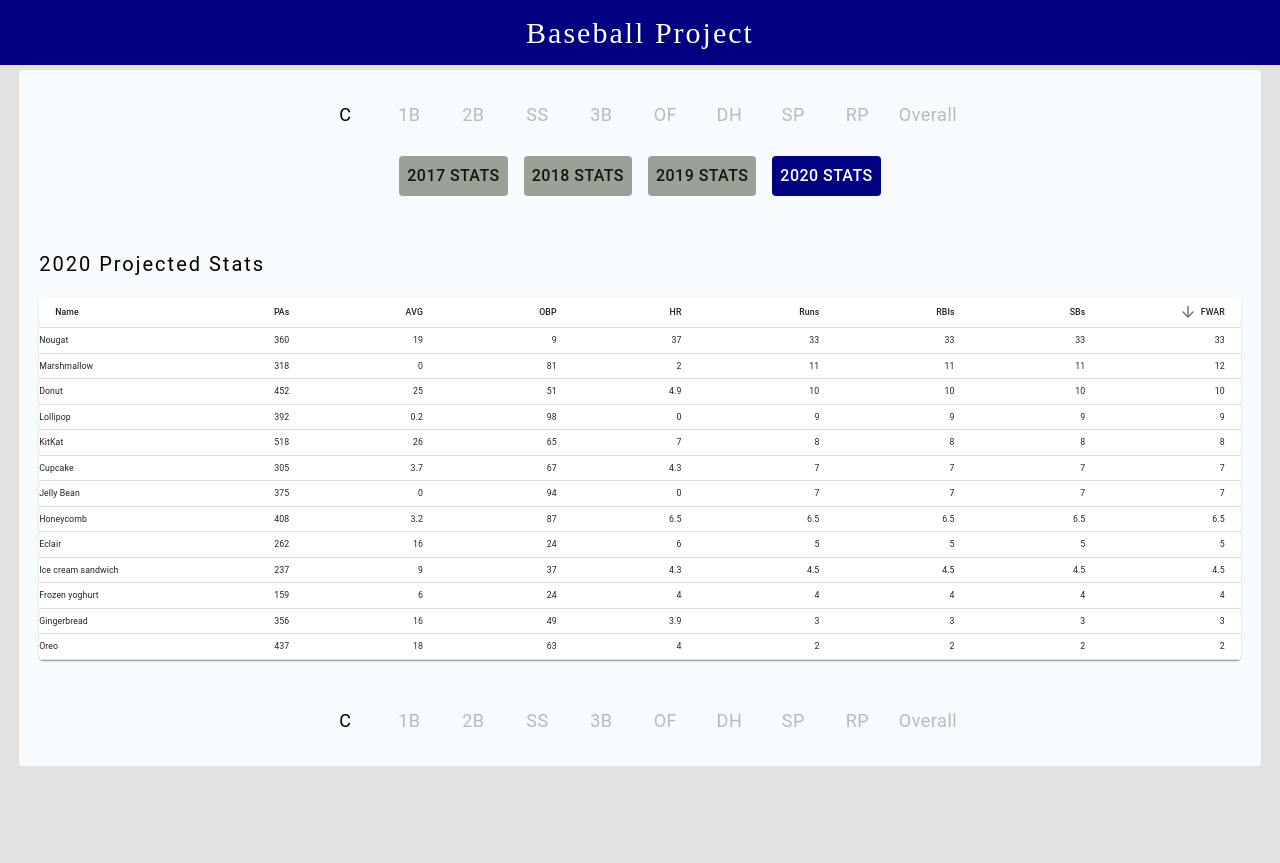
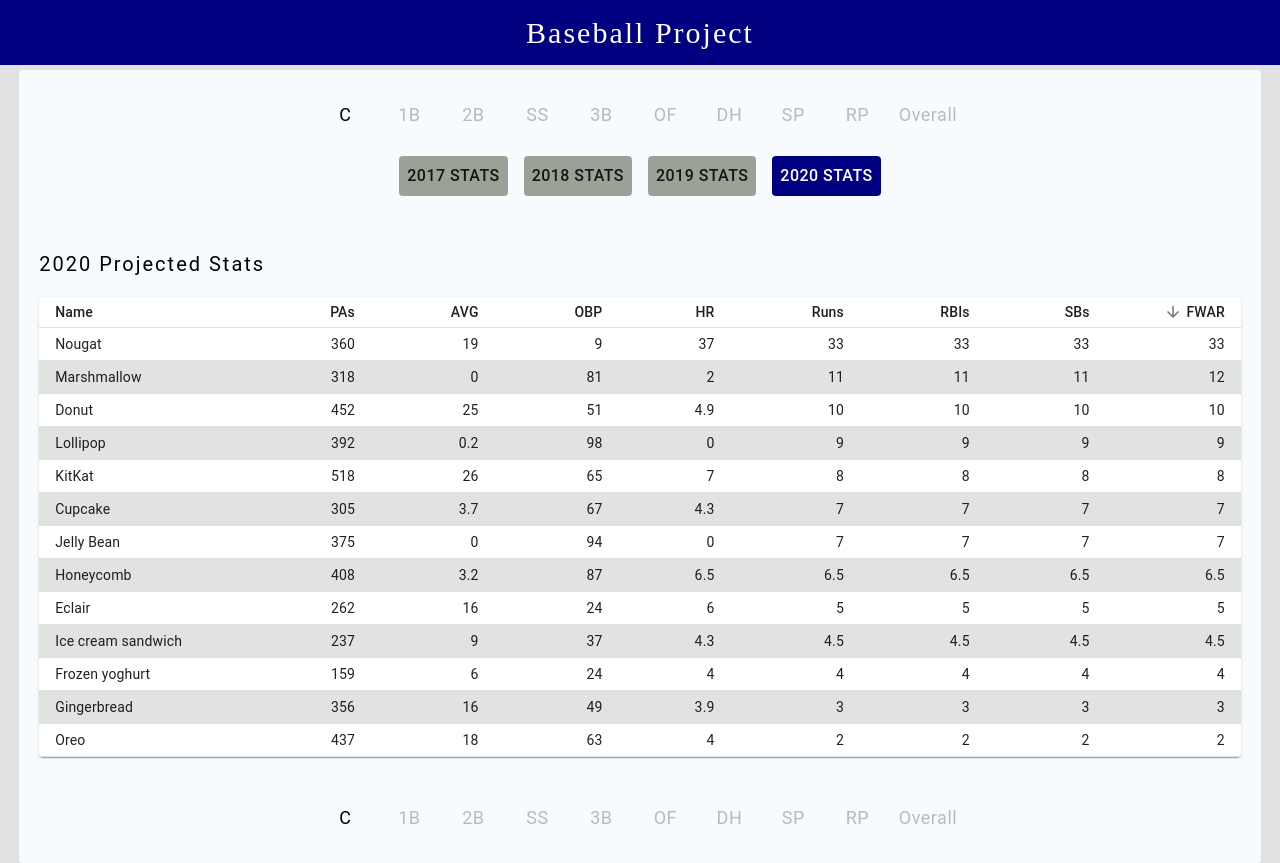
Before and after one commit to atonymartin20/BaseballProject, a React (Create React App) app in the folder frontend/: page /catchers in a window 1280 px wide. Before the commit the page ends 800 px from the top, so only its background shows below. Built offline with nearby package versions, Linux system fonts and the light colour scheme; no server answers.

Commit message:
2020 table completed

```diff
--- a/frontend/src/components/positionTable/enhancedTable2020.js
+++ b/frontend/src/components/positionTable/enhancedTable2020.js
@@ -9,7 +9,6 @@ import TableHead from '@material-ui/core/TableHead';
 import TableRow from '@material-ui/core/TableRow';
 import TableSortLabel from '@material-ui/core/TableSortLabel';
 import Paper from '@material-ui/core/Paper';
-
 
 function createData(name, PAs, AVG, OBP, HR, runs, RBIs, SBs, FWAR) {
     return { name, PAs, AVG, OBP, HR, runs, RBIs, SBs, FWAR };
@@ -40,19 +39,20 @@ function getSorting(order, orderBy) {
 }
 
 const headCells = [
-    { id: 'name', numeric: false, disablePadding: false, label: 'Name' },
-    { id: 'PAs', numeric: true, disablePadding: false, label: 'PAs' },
-    { id: 'AVG', numeric: true, disablePadding: false, label: 'AVG' },
-    { id: 'OBP', numeric: true, disablePadding: false, label: 'OBP' },
-    { id: 'HR', numeric: true, disablePadding: false, label: 'HR' },
-    { id: 'runs', numeric: true, disablePadding: false, label: 'Runs' },
-    { id: 'RBIs', numeric: true, disablePadding: false, label: 'RBIs' },
-    { id: 'SBs', numeric: true, disablePadding: false, label: 'SBs' },
-    { id: 'FWAR', numeric: true, disablePadding: false, label: 'FWAR' },
+    { id: 'name', numeric: false, label: 'Name', info: 'Name' },
+    { id: 'PAs', numeric: true, label: 'PAs', info: 'Plate Appearances' },
+    { id: 'AVG', numeric: true, label: 'AVG', info: 'Batting Average' },
+    { id: 'OBP', numeric: true, label: 'OBP', info: 'On Base Percentage' },
+    { id: 'HR', numeric: true, label: 'HR', info: 'Home Runs' },
+    { id: 'runs', numeric: true, label: 'Runs', info: 'Runs' },
+    { id: 'RBIs', numeric: true, label: 'RBIs', info: 'Runs Batted In' },
+    { id: 'SBs', numeric: true, label: 'SBs', info: 'Stolen Bases' },
+    { id: 'FWAR', numeric: true, label: 'FWAR', info: 'Fangraphs Wins Above Replacement' },
 ];
 
 function EnhancedTableHead(props) {
     const { classes, order, orderBy, onRequestSort } = props;
+
     const createSortHandler = property => event => {
         onRequestSort(event, property);
     };
@@ -64,8 +64,8 @@ function EnhancedTableHead(props) {
                     <TableCell
                         key={headCell.id}
                         align={headCell.numeric ? 'right' : 'left'}
-                        padding={headCell.disablePadding ? 'none' : 'default'}
                         sortDirection={orderBy === headCell.id ? order : false}
+                        className={classes.tableCell}
                     >
                         <TableSortLabel
                             active={orderBy === headCell.id}
@@ -102,7 +102,16 @@ const useStyles = makeStyles(theme => ({
         marginBottom: theme.spacing(2),
     },
     table: {
-        minWidth: 750,
+        width: '100%',
+    },
+    tableCell: {
+        fontSize: '1.4rem',
+    },
+    tableRow: {
+        fontSize: '1.4rem',
+        '&:nth-of-type(even)':{
+            backgroundColor: '#e0e3df',
+        }
     },
     visuallyHidden: {
         border: 0,
@@ -209,18 +218,19 @@ export default function EnhancedTable(props) {
                                             tabIndex={-1}
                                             key={row.name}
                                             selected={isItemSelected}
+                                            className={classes.tableRow}
                                         >
-                                            <TableCell component="th" id={labelId} scope="row" padding="none">
+                                            <TableCell component="th" id={labelId} scope="row" className={classes.tableRow}>
                                                 {row.name}
                                             </TableCell>
-                                            <TableCell align="right">{row.PAs}</TableCell>
-                                            <TableCell align="right">{row.AVG}</TableCell>
-                                            <TableCell align="right">{row.OBP}</TableCell>
-                                            <TableCell align="right">{row.HR}</TableCell>
-                                            <TableCell align="right">{row.runs}</TableCell>
-                                            <TableCell align="right">{row.RBIs}</TableCell>
-                                            <TableCell align="right">{row.SBs}</TableCell>
-                                            <TableCell align="right">{row.FWAR}</TableCell>
+                                            <TableCell align="right" className={classes.tableCell}>{row.PAs}</TableCell>
+                                            <TableCell align="right" className={classes.tableCell}>{row.AVG}</TableCell>
+                                            <TableCell align="right" className={classes.tableCell}>{row.OBP}</TableCell>
+                                            <TableCell align="right" className={classes.tableCell}>{row.HR}</TableCell>
+                                            <TableCell align="right" className={classes.tableCell}>{row.runs}</TableCell>
+                                            <TableCell align="right" className={classes.tableCell}>{row.RBIs}</TableCell>
+                                            <TableCell align="right" className={classes.tableCell}>{row.SBs}</TableCell>
+                                            <TableCell align="right" className={classes.tableCell}>{row.FWAR}</TableCell>
                                         </TableRow>
                                     );
                                 }
@@ -228,7 +238,6 @@ export default function EnhancedTable(props) {
                                     return false;
                                 }
                                 })}
-
                         </TableBody>
                     </Table>
                 </TableContainer>
```
